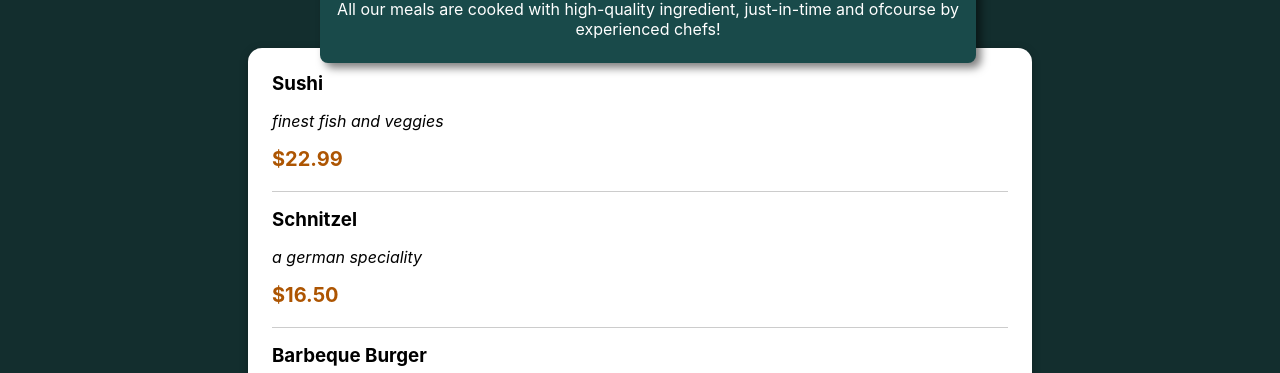
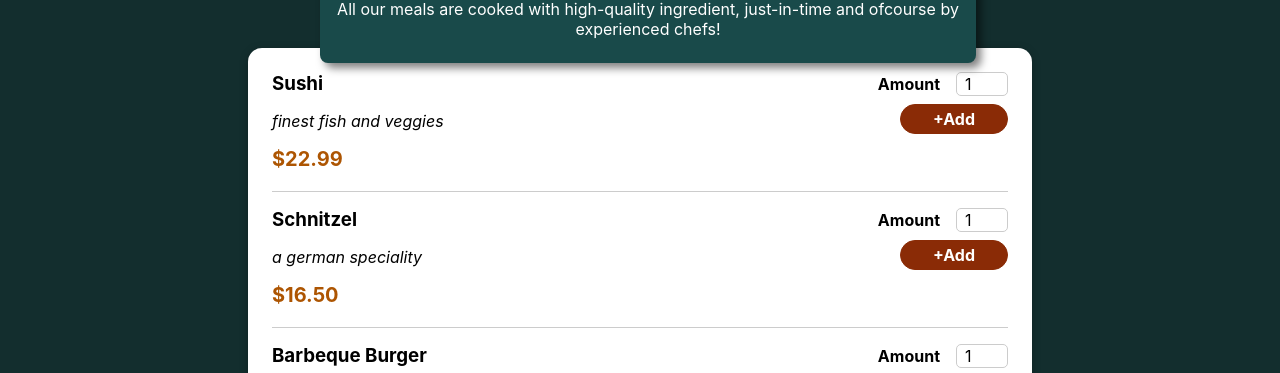
Before and after one commit to diljotrandhawaa/food-order-app, a React (Create React App) app: page / in a window 1280 px wide. Shown: the part 427-800 px from the top of the page. Built offline with nearby package versions, Linux system fonts and the light colour scheme.

Commit message:
form getting info and changing it into a meal object with quantity and price info

```diff
--- a/src/components/Header.js
+++ b/src/components/Header.js
@@ -7,7 +7,6 @@ const Header = () => {
         <React.Fragment>
             <div className={classes.header}>
                 <h1>ReactMeals</h1>
-
             </div>
             <div className={classes['main-image']}>
                 <img src='https://github.com/academind/react-complete-guide-code/blob/11-practice-food-order-app/extra-files/meals.jpg?raw=true' ></img>
--- a/src/components/MealItem.js
+++ b/src/components/MealItem.js
@@ -1,8 +1,20 @@
 
 import React from 'react';
 import classes from './MealItem.module.css';
+import MealItemForm from './MealItemForm';
 
 const MealItem = (props) => {
+
+    const addMealHandler = (mealNum) => {
+        const mealQuantity = mealNum;
+        const mealInfo = {
+            name: props.name,
+            price: props.price,
+            quantity: mealQuantity
+        }
+        console.log(mealInfo)
+    }
+
     return (
         <div className={classes.meal}>
             <div>
@@ -10,6 +22,7 @@ const MealItem = (props) => {
                 <p className={classes.description}>{props.description}</p>
                 <h3 className={classes.price}>{props.price}</h3>
             </div>
+            <MealItemForm onAddMeal={addMealHandler} />
         </div>
     )
 };
--- a/src/components/MealItemForm.js
+++ b/src/components/MealItemForm.js
@@ -1,17 +1,39 @@
 
-import React from 'react';
+import React, { useState } from 'react';
+import classes from './MealItemForm.module.css';
 
-const MealItemForm = () => {
+const MealItemForm = (props) => {
+
+    const [mealInput, changeMealInput] = useState(1);
 
     const mealInputChangeHandler = (event) => {
-        console.log(event);
+        changeMealInput(event.target.value);
+    }
+
+    const inputBlurHandler = () => {
+        setTimeout(() => {
+            if (mealInput === '') {
+                changeMealInput(1);
+            }
+        }, 2000)
+    };
+
+    const formSubmitHandler = (event) => {
+        event.preventDefault();
+        if (mealInput !== '' && mealInput !== '0') {
+            props.onAddMeal(mealInput);
+        }
     }
 
     return (
-        <div>
-            <span>Amount</span>
-            <input onChange={mealInputChangeHandler}></input>
-            <button>+Add</button>
+        <div className={classes.form}>
+            <form onSubmit={formSubmitHandler}>
+                <div className={classes.input}>
+                    <label>Amount</label>
+                    <input type='number' min='0' value={mealInput} onChange={mealInputChangeHandler} onBlur={inputBlurHandler}></input>
+                </div>
+                <button>+Add</button>
+            </form>
         </div>
     )
 };
--- /dev/null
+++ b/src/components/MealItemForm.module.css
@@ -0,0 +1,40 @@
+
+.form {
+    text-align: right;
+}
+
+.form button {
+    font: inherit;
+    cursor: pointer;
+    background-color: #8a2b06;
+    border: 1px solid #8a2b06;
+    color: white;
+    padding: 0.25rem 2rem;
+    border-radius: 20px;
+    font-weight: bold;
+}
+
+.form button:hover,
+.form button:active {
+    background-color: #641e03;
+    border-color: #641e03;
+}
+
+.input {
+    display: flex;
+    align-items: center;
+    margin-bottom: 0.5rem;
+  }
+
+  .input label {
+    font-weight: bold;
+    margin-right: 1rem;
+  }
+
+  .input input {
+    width: 2.5rem;
+    border-radius: 5px;
+    border: 1px solid #ccc;
+    font: inherit;
+    padding-left: 0.5rem;
+  }
```
